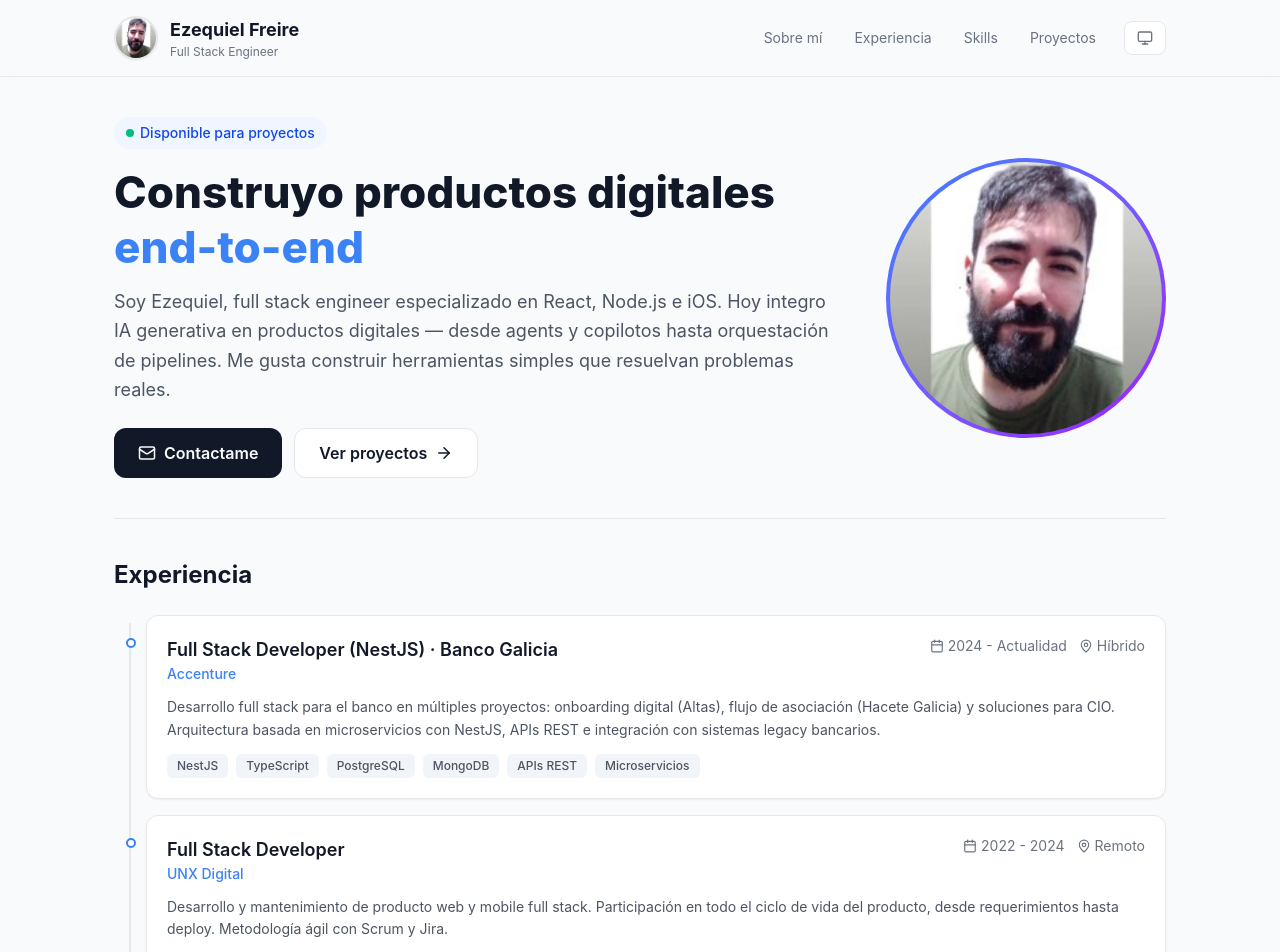
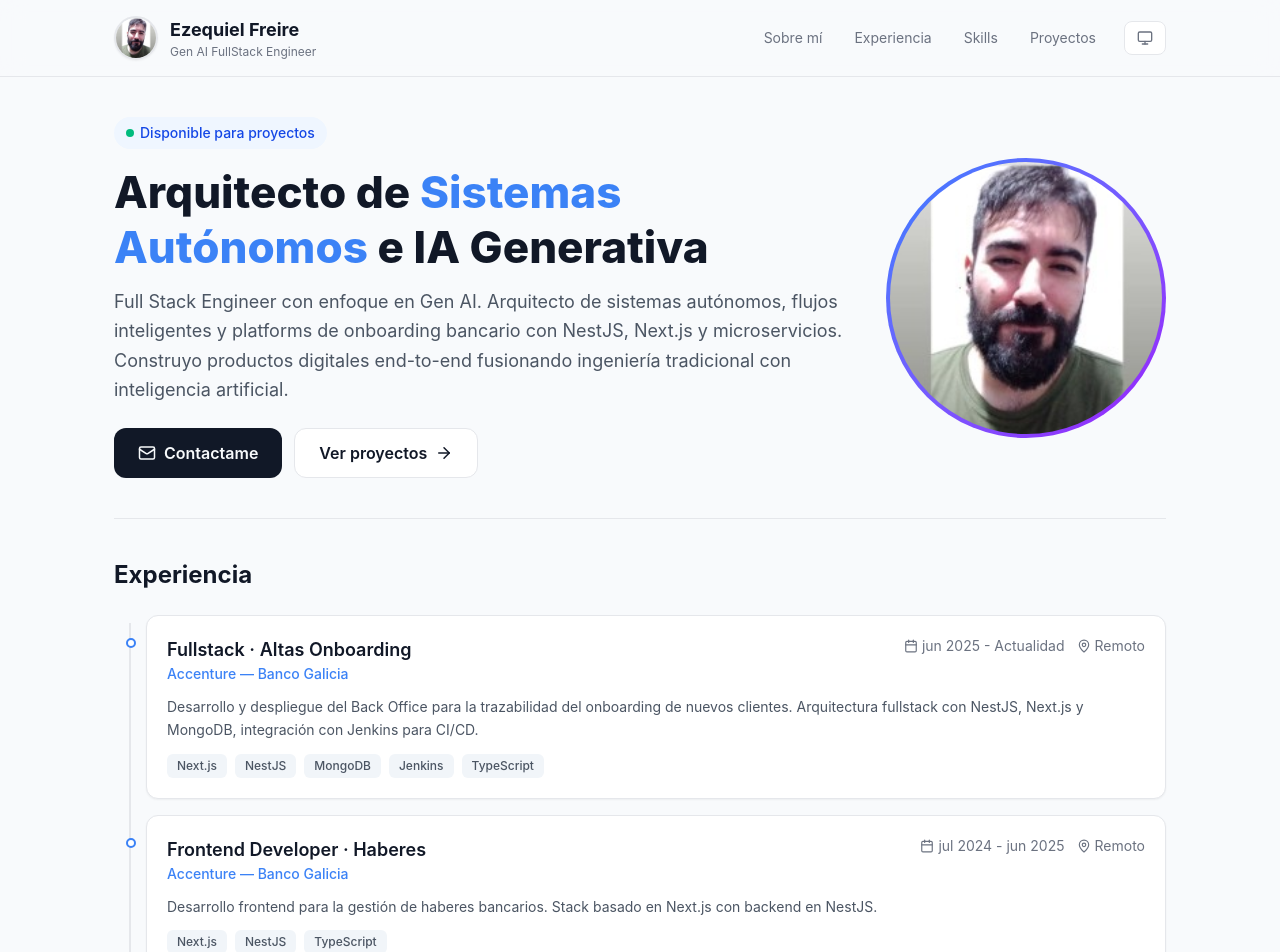
Before and after one commit to flecherdev/personal-page, a Next.js app: page / in a window 1280 px wide. Shown: the top 952 px of the page. Built offline with nearby package versions, Linux system fonts and the light colour scheme.

Commit message:
feat: update experience with Accenture projects, Gen AI headline, improve accuracy from LinkedIn

```diff
--- a/src/app/page.tsx
+++ b/src/app/page.tsx
@@ -10,13 +10,40 @@ import type { Project } from "../components/sections/projects-showcase"
 
 const experience: Experience[] = [
   {
-    role: "Full Stack Developer (NestJS) · Banco Galicia",
-    company: "Accenture",
-    period: "2024 - Actualidad",
-    location: "Híbrido",
+    role: "Fullstack · Altas Onboarding",
+    company: "Accenture — Banco Galicia",
+    period: "jun 2025 - Actualidad",
+    location: "Remoto",
     description:
-      "Desarrollo full stack para el banco en múltiples proyectos: onboarding digital (Altas), flujo de asociación (Hacete Galicia) y soluciones para CIO. Arquitectura basada en microservicios con NestJS, APIs REST e integración con sistemas legacy bancarios.",
-    technologies: ["NestJS", "TypeScript", "PostgreSQL", "MongoDB", "APIs REST", "Microservicios"],
+      "Desarrollo y despliegue del Back Office para la trazabilidad del onboarding de nuevos clientes. Arquitectura fullstack con NestJS, Next.js y MongoDB, integración con Jenkins para CI/CD.",
+    technologies: ["Next.js", "NestJS", "MongoDB", "Jenkins", "TypeScript"],
+  },
+  {
+    role: "Frontend Developer · Haberes",
+    company: "Accenture — Banco Galicia",
+    period: "jul 2024 - jun 2025",
+    location: "Remoto",
+    description:
+      "Desarrollo frontend para la gestión de haberes bancarios. Stack basado en Next.js con backend en NestJS.",
+    technologies: ["Next.js", "NestJS", "TypeScript"],
+  },
+  {
+    role: "Backend NestJS · Hacete Galicia",
+    company: "Accenture — Banco Galicia",
+    period: "feb 2024 - abr 2025",
+    location: "Remoto",
+    description:
+      "Desarrollo backend con NestJS para el flujo de asociación de nuevos clientes (Hacete Galicia). APIs REST, microservicios e integración con sistemas legacy bancarios.",
+    technologies: ["NestJS", "Next.js", "TypeScript", "APIs REST"],
+  },
+  {
+    role: "Full-stack Developer CIO",
+    company: "Accenture — Banco Galicia",
+    period: "ago 2022 - ene 2024",
+    location: "Argentina",
+    description:
+      "Desarrollo full stack dentro de la unidad CIO del banco. Construcción de soluciones internas con tecnologías modernas.",
+    technologies: ["NestJS", "Next.js", "TypeScript", "MongoDB"],
   },
   {
     role: "Full Stack Developer",
@@ -74,6 +101,7 @@ const skills: Skill[] = [
   { name: "React Native", icon: "Smartphone", category: "mobile" },
   { name: "Git", icon: "GitBranch", category: "tools" },
   { name: "Docker", icon: "Server", category: "tools" },
+  { name: "Jenkins", icon: "Server", category: "tools" },
 ]
 
 const projects: Project[] = [
--- a/src/components/layout/header.tsx
+++ b/src/components/layout/header.tsx
@@ -12,7 +12,7 @@ export default function Header() {
           </div>
           <div className="leading-tight">
             <h1 className="m-0 text-lg font-bold text-content">Ezequiel Freire</h1>
-            <p className="m-0 text-xs text-content-muted">Full Stack Engineer</p>
+            <p className="m-0 text-xs text-content-muted">Gen AI FullStack Engineer</p>
           </div>
         </div>
         <div className="flex items-center gap-4">
--- a/src/components/sections/hero.tsx
+++ b/src/components/sections/hero.tsx
@@ -13,14 +13,16 @@ export default function Hero() {
           Disponible para proyectos
         </div>
         <h2 className="m-0 text-[clamp(2rem,5vw,2.75rem)] font-extrabold leading-tight text-content">
-          Construyo productos digitales{" "}
-          <span className="text-accent">end-to-end</span>
+          Arquitecto de{" "}
+          <span className="text-accent">Sistemas Autónomos</span>{" "}
+          e IA Generativa
         </h2>
         <p className="mb-6 mt-3 text-lg leading-relaxed text-content-secondary">
-          Soy Ezequiel, full stack engineer especializado en React, Node.js e
-          iOS. Hoy integro IA generativa en productos digitales — desde agents
-          y copilotos hasta orquestación de pipelines. Me gusta construir
-          herramientas simples que resuelvan problemas reales.
+          Full Stack Engineer con enfoque en Gen AI. Arquitecto de sistemas
+          autónomos, flujos inteligentes y platforms de onboarding bancario
+          con NestJS, Next.js y microservicios. Construyo productos digitales
+          end-to-end fusionando ingeniería tradicional con inteligencia
+          artificial.
         </p>
         <div className="flex flex-wrap gap-3">
           <a
```
